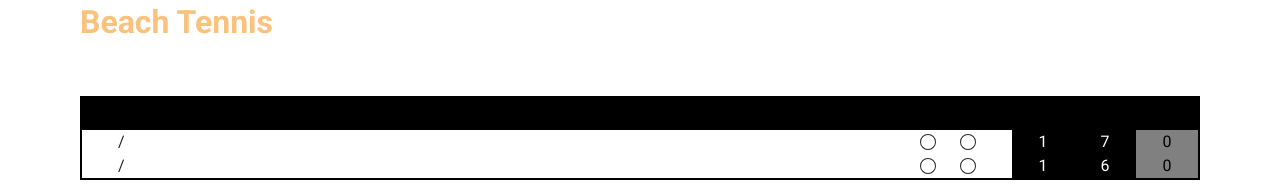
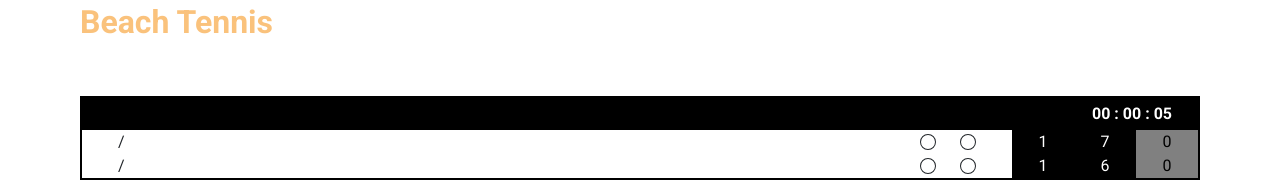
Before and after one commit to mybadclan/web-CK0207, a React (Create React App) app in the folder practice-react-1/: page /game in a window 1280 px wide. Shown: the top 188 px of the page. Built offline with nearby package versions, Linux system fonts and the light colour scheme.

Commit message:
feat: criado componente de temporizador da aplicação

```diff
--- a/practice-react-1/src/components/Circles/index.jsx
+++ b/practice-react-1/src/components/Circles/index.jsx
@@ -1,5 +1,4 @@
 import { Row, Col } from "react-bootstrap";
-import styles from "./styles.module.scss";
 
 export function Circles({ current, setData = () => {} }) {
   return (
--- a/practice-react-1/src/components/Players/index.jsx
+++ b/practice-react-1/src/components/Players/index.jsx
@@ -1,7 +1,6 @@
-import styles from "./styles.module.scss";
-import { Score } from "../../components/Score";
 import { Row, Container, Col } from "react-bootstrap";
 import { Circles } from "../Circles";
+
 export function Players({ players, sets, score }) {
   return (
     <Container>
--- a/practice-react-1/src/components/Score/index.jsx
+++ b/practice-react-1/src/components/Score/index.jsx
@@ -1,5 +1,5 @@
 import styles from "./styles.module.scss";
-import { Row, Col, Container } from "react-bootstrap";
+import { Row, Col } from "react-bootstrap";
 
 export function Score({ sets = [], score = {}, setData = () => {} }) {
   return (
--- a/practice-react-1/src/components/ScoreBoard/index.jsx
+++ b/practice-react-1/src/components/ScoreBoard/index.jsx
@@ -1,12 +1,15 @@
 import styles from "./styles.module.scss";
-import { Row, Col } from "react-bootstrap";
-import { Score } from "../Score";
+import { Row } from "react-bootstrap";
+import { Timer } from "../Timer";
 
 export function ScoreBoard({ data = {}, setData = () => {}, children }) {
   return (
     <div className={styles.scoreBoard}>
-      <p className={styles.title}>{data.gameInfo.title}</p>
-      <Row className='m-0'>{children}</Row>
+      <header className={styles.scoreBoardHeader}>
+        <p className={styles.title}>{data.gameInfo.title}</p>
+        <Timer className={styles.timer} />
+      </header>
+      <Row className="m-0">{children}</Row>
     </div>
   );
 }
--- a/practice-react-1/src/components/ScoreBoard/styles.module.scss
+++ b/practice-react-1/src/components/ScoreBoard/styles.module.scss
@@ -2,14 +2,26 @@
   width: 100%;
   border: 2px solid black;
 
+
+}
+
+.scoreBoardHeader {
+  background-color: black;
+  display: flex;
+  align-items: center;
+  justify-content: space-between;
+
+  padding: 0 1rem;
+  height: 32px;
+  font-weight: bold;
+
   .title {
-    background-color: black;
     color: white;
-    font-weight: bold;
-    padding: 8px;
-    height: 32px;
-    display: flex;
-    align-items: center;
     margin: 0;
+    margin-left: 20px;
+  }
+
+  .timer {
+    margin-right: 10px;
   }
 }
--- a/practice-react-1/src/components/SetsType/index.jsx
+++ b/practice-react-1/src/components/SetsType/index.jsx
@@ -1,4 +1,3 @@
-import { Input } from "../Input";
 import styles from "./styles.module.scss";
 
 export function SetsType({ data = {}, setData = () => {} }) {
--- a/practice-react-1/src/components/Team/index.jsx
+++ b/practice-react-1/src/components/Team/index.jsx
@@ -1,5 +1,4 @@
-import { useState } from "react";
-import { createSearchParams, useNavigate } from "react-router-dom";
+import { useNavigate } from "react-router-dom";
 import { Card } from "../Card";
 import { TeamInput } from "../TeamInput";
 
--- a/practice-react-1/src/components/TeamInput/index.jsx
+++ b/practice-react-1/src/components/TeamInput/index.jsx
@@ -1,5 +1,3 @@
-import { useEffect, useState } from "react";
-
 import { Input } from "../Input";
 import { Checkbox } from "../Checkbox";
 
--- a/practice-react-1/src/components/TiebreakType/index.jsx
+++ b/practice-react-1/src/components/TiebreakType/index.jsx
@@ -1,4 +1,3 @@
-import { Input } from "../Input";
 import styles from "./styles.module.scss";
 
 export function TiebreakType({ data = {}, setData = () => {} }) {
--- /dev/null
+++ b/practice-react-1/src/components/Timer/index.jsx
@@ -0,0 +1,51 @@
+import { useEffect, useRef, useState } from "react";
+import styles from "./styles.module.scss";
+
+const { format } = new Intl.NumberFormat('pt-BR', {
+  minimumIntegerDigits: 2,
+})
+
+export function Timer({ className, stopped }) {
+  const [seconds, setSeconds] = useState(0);
+  const timerRef = useRef(-1);
+
+  useEffect(() => {
+    timerRef.current = setInterval(() => {
+      setSeconds(current => current + 1);
+    }, 1000);
+
+    return () => {
+      if (timerRef.current) {
+        clearInterval(timerRef.current);
+      }
+    }
+  }, []);
+
+  useEffect(() => {
+    if (stopped) {
+      clearInterval(timerRef.current);
+    }
+
+    if (!stopped && timerRef.current === -1) {
+      timerRef.current = setInterval(() => {
+        setSeconds(current => current + 1);
+      }, 1000);
+    }
+  }, [stopped]);
+
+  const hour = parseInt(seconds / 3600, 10);
+  const hourRest = seconds % 3600;
+  const minute = parseInt(hourRest / 60, 10);
+  const second = seconds % 60;
+
+  const hourFormatted = format(hour);
+  const minuteFormatted = format(minute);
+  const secondFormatted = format(second);
+
+
+  return (
+    <span className={`${styles.timer} ${className}`}>
+      {hourFormatted} : {minuteFormatted} : {secondFormatted}
+    </span>
+  );
+}
--- /dev/null
+++ b/practice-react-1/src/components/Timer/styles.module.scss
@@ -0,0 +1,3 @@
+.timer {
+  color: #fff;
+}
--- a/practice-react-1/src/pages/Game/index.jsx
+++ b/practice-react-1/src/pages/Game/index.jsx
@@ -1,7 +1,5 @@
-import { useEffect } from "react";
 import { Page, ScoreBoard, Players } from "../../components";
-import { Row, Col } from "react-bootstrap";
-import { useGame } from "../../hooks/useGame";
+import { Col } from "react-bootstrap";
 import styles from "./styles.module.scss";
 import { Score } from "../../components/Score";
 
```
Also changed, not shown: 1 other file (tests, documents, lock files or other folders).
